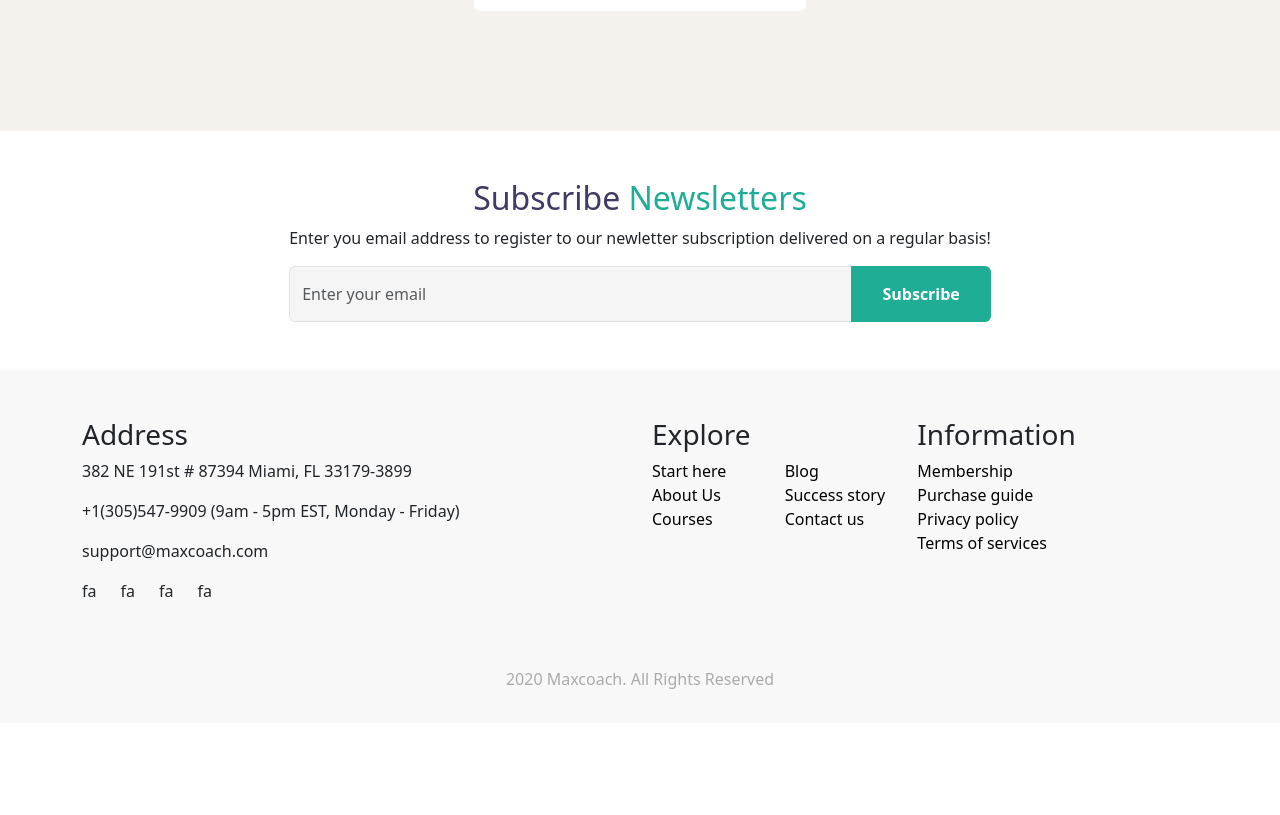
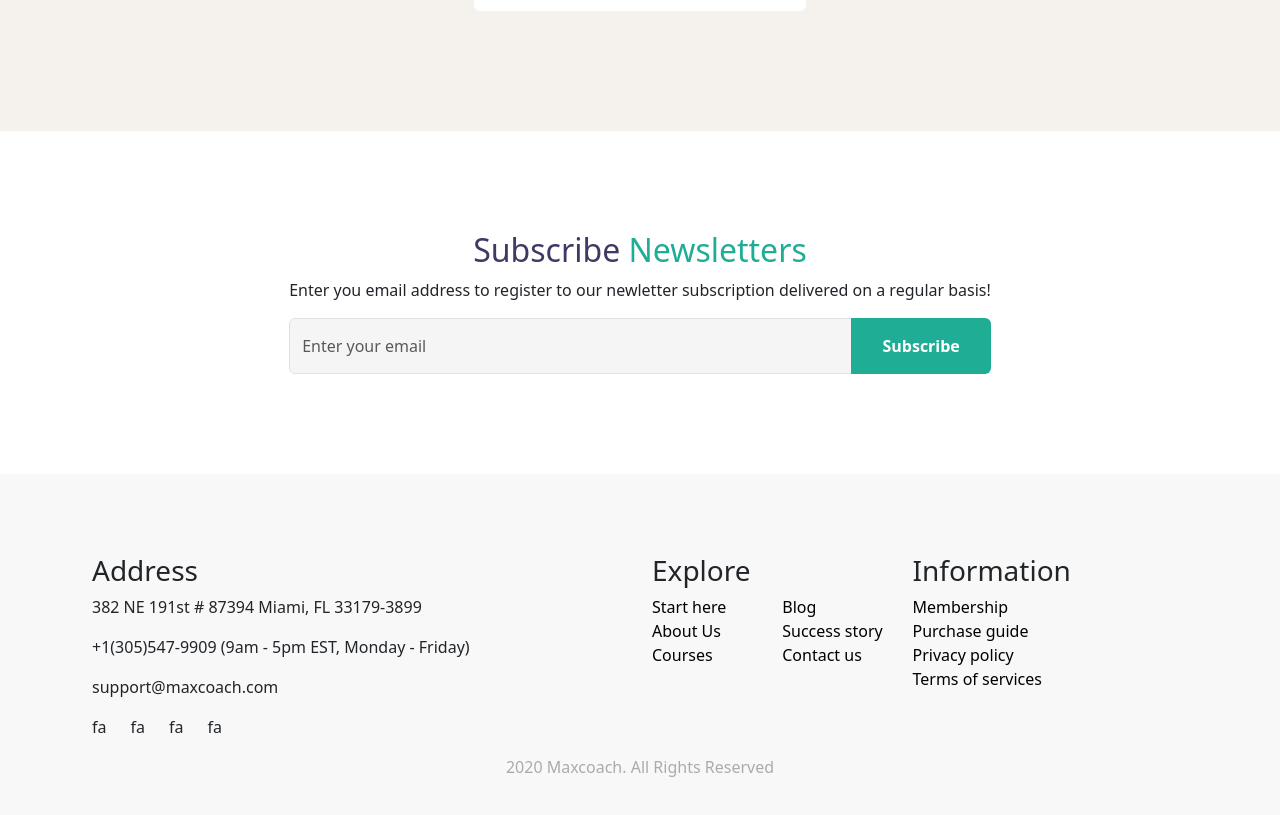
Before and after one commit to Axhu99/proj-html-vuejs, a Vue app: page / in a window 1280 px wide. Shown: the part 4240-5055 px from the top of the page. Before the commit the page ends 4963 px from the top, so only its background shows below. Built offline with nearby package versions, Linux system fonts and the light colour scheme.

Commit message:
fixed footer spaces

```diff
--- a/src/components/AppFooter.vue
+++ b/src/components/AppFooter.vue
@@ -6,7 +6,8 @@
 </script>
 
 <template>
-    <div class="container d-flex justify-content-center text-center my-5">
+    <section id="footer-top">
+        <div class="container d-flex justify-content-center text-center">
             <div id="newsLetters">
                 <div class="titleNewsletters">
                     <h2>Subscribe <span class="c-secondary">Newsletters</span></h2>
@@ -19,9 +20,10 @@
                 </div>
             </div>
         </div>
-    <section class="bgc-grey">
-        <div class="container ">
-            <div class="row py-5">
+    </section>
+    <section id="footer-bottom" class="bgc-grey">
+        <div class="container">
+            <div class="row">
                 <div id="address" class="col-6">
                     <h3>Address</h3>
                     <p> 382 NE 191st # 87394 Miami, FL 33179-3899</p>
@@ -77,6 +79,13 @@
     padding: 100px 0
 }
  */
+#footer-top {
+    padding: 100px;
+}
+
+#footer-bottom {
+    padding: 80px;
+}
 
 .btn {
     background-color: #20AD96;
```
Lines whose indentation alone changed are shown as unchanged.
